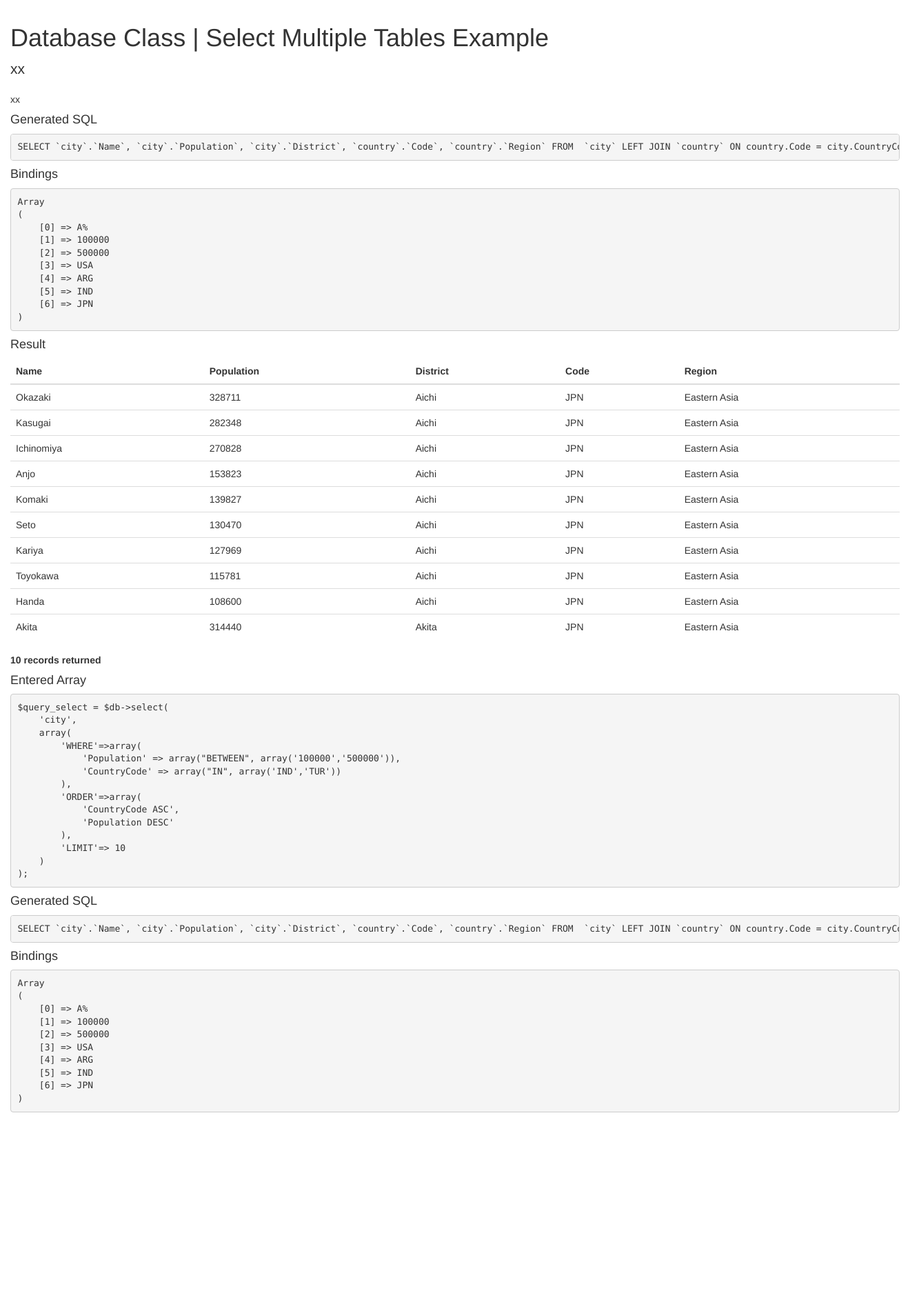
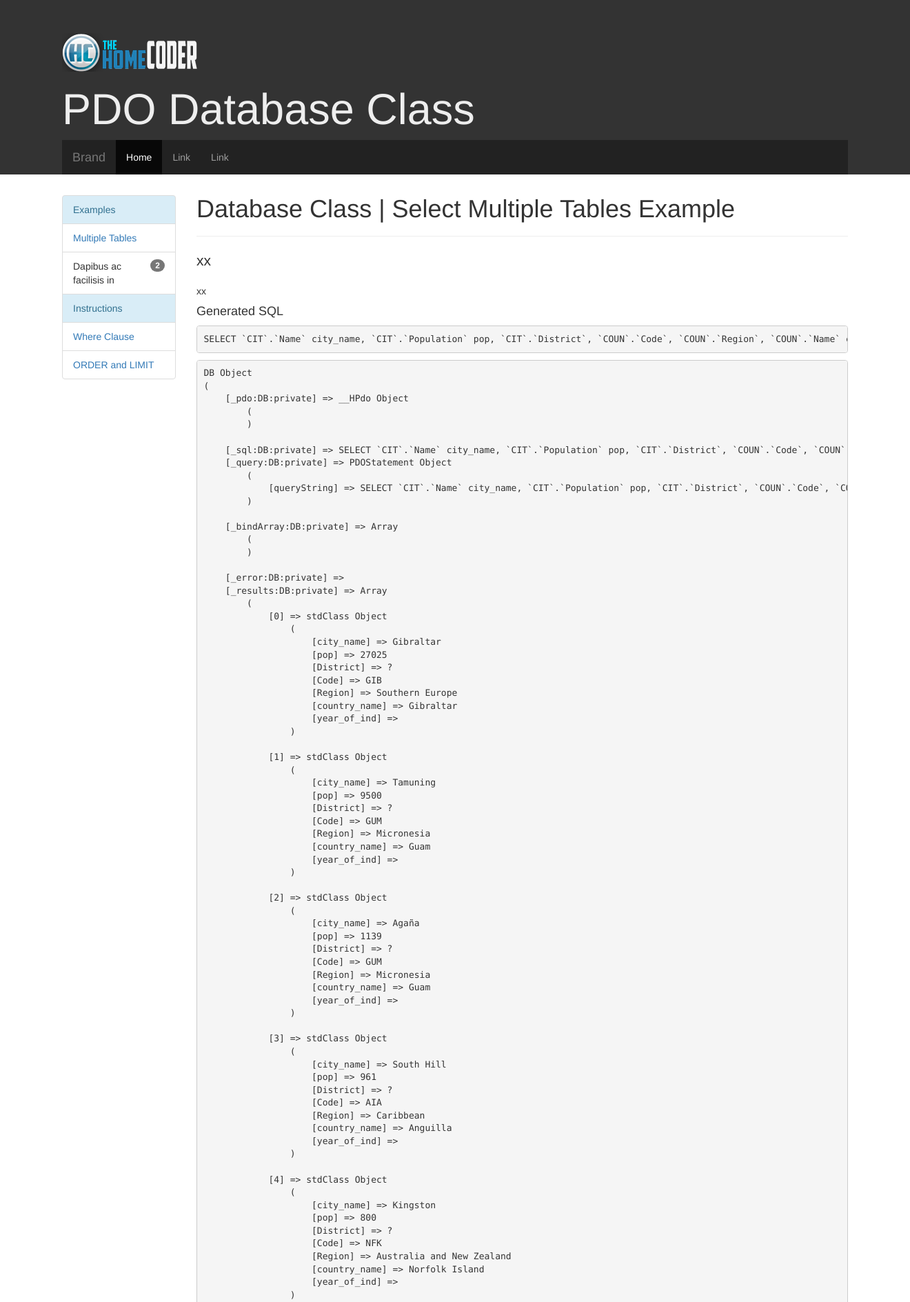
Before and after one commit to TheHomeCoder/PDO-MYSQL-Database-Class, a PHP site: page /example_multiple_tables.php in a window 1320 px wide; the page is wider, and only the part inside the window is pictured. Shown: the top 1888 px of that part at 69% size. Before the commit the page ends 1613 px from the top of that part, so only its background shows below. Run offline with PHP 8.4, Linux system fonts and the light colour scheme; data comes from the database, SQL or seed files in the repository; some libraries are stand-ins or nearby versions.

Commit message:
Template, Aliases, LIMIT array and new dics.
Added template for examples.
Added options to create aliases for tables and fields.
Started on improved documentation.
Switched LIMIT clause from two seperate keys into one array.
Added 'IS NULL' and 'IS NOT NULL' options to the WHERE clause. New
whereElementNull() function to accomodate this.
Added missing backticks around tables and fields in the SQL.
Added a print_r of the query to the showData() function.

```diff
--- a/example_multiple_tables.php
+++ b/example_multiple_tables.php
@@ -24,16 +24,41 @@
 
 <html lang="en">
 <head>
-    <meta charset="utf-8">
-
+    <?php include 'src/template/head.php'; ?>
     <title>Database Class | Select Multiple Tables Example</title>
-    <link rel="stylesheet" href="https://maxcdn.bootstrapcdn.com/bootstrap/3.3.7/css/bootstrap.min.css" integrity="sha384-BVYiiSIFeK1dGmJRAkycuHAHRg32OmUcww7on3RYdg4Va+PmSTsz/K68vbdEjh4u" crossorigin="anonymous">
-    <link rel="stylesheet" href="style.css">
 </head>
 
 <body>
 
-<h1>Database Class | Select Multiple Tables Example</h1>
+<div id="jumbo" class="jumbotron">
+    <div class="container">
+        <img src="homecoderstrip200.png">
+        <h1>
+          PDO Database Class
+        </h1>
+    </div>
+    <div class="row">
+        <div class="col-md-12">
+            <div class="container">
+                <?php include 'src/template/nav.php'; ?>
+            </div>
+        </div>
+    </div>
+</div>
+
+<div class="container">
+
+    <div class="row">
+        <div class="col-md-2">
+            <?php include 'src/template/left.php'; ?>
+        </div>
+        <div class="col-md1 col-md-10"">
+            <div class="page-header">
+                <h1>Database Class | Select Multiple Tables Example</h1>
+            </div>
+
+
+
 <p class="lead">
     xx
 </p>
@@ -50,24 +75,26 @@
 $query_select = $db->select(
     $tables = array(
         'city'=> array(
+            'alias' => 'CIT',
             'fields' => array (
                 'Name' => array (
-
+                    'alias' => 'city_name',
                 ),
                 'Population' => array (
-
+                    'alias' => 'pop',
                 ),
                 'District' => array (
 
                 ),
             ),
             'where' => array (
-                'District' => array("LIKE", 'A%'),
-                'Population' => array("BETWEEN", array('100000','500000'))
+                //'District' => array("LIKE", 'A%'),
+                //'Population' => array("BETWEEN", array('100000','500000'))
 
             )
         ),
         'country'=> array(
+            'alias' => 'COUN',
             'fields' => array (
                 'Code' => array (
 
@@ -75,15 +102,22 @@
                 'Region' => array (
 
                 ),
+                'Name' => array (
+                    'alias' => 'country_name',
+                ),
+                'IndepYear' => array (
+                    'alias' => 'year_of_ind',
+                ),
             ),
             'join' => array (
                 'join_type' => 'LEFT',
-                'foreign_table' => 'city',
+                'foreign_table' => 'CIT', // Mention alias or table
                 'foreign_key' => 'CountryCode',
                 'local_key' => 'Code',
             ),
             'where' => array (
-                'Code' => array("IN", array('USA','ARG','IND','JPN'))
+                //'Code' => array("IN", array('USA','ARG','IND','JPN')),
+                'IndepYear' => array("NULL")
 
             )
         ),
@@ -91,11 +125,10 @@
     ),
     $conditions = array(
         'ORDER'=>array(
-            array('city','District','ASC'),
-            array('city','Population','DESC')
+            array('CIT','District','ASC'),
+            array('CIT','Population','DESC')
         ),
-        'LIMIT'=> 10,
-        'START'=> 2
+        'LIMIT'=>array(10, 2)
     )
 );
 
@@ -269,5 +302,15 @@
 showData ($query_select); ?>
 
 
+        </div>
+      </div>
+      <script src="https://ajax.googleapis.com/ajax/libs/jquery/1.10.2/jquery.min.js">
+      </script>
+      <script src="https://netdna.bootstrapcdn.com/bootstrap/3.3.4/js/bootstrap.min.js">
+      </script>
+
+    </div>
+    <?php include 'src/template/footer.php'; ?>
+
 </body>
 </html>
--- a/src/classes/DB.php
+++ b/src/classes/DB.php
@@ -232,8 +232,9 @@
         // 'fields', 'where' and 'joins' arrays for the table.
         foreach ($tables as $key => $value) {
 
+
             // Set the table to $this->table as we will be using this in several nested functions
-            $this->table = $key;
+            $this->table = ($value['alias']) ? $value['alias'] : $key;
 
             // Create the required fields part of the SQL statement and add it to $this->show_fields
             $this->show_fields = $this->buildFields ($value['fields']);
@@ -263,11 +264,11 @@
         // Simply switch the $action variable for the correct type of action
         switch ($action) {
             case 'SELECT':
-                $data = ' FROM ';
+                $data = ' FROM';
                 break;
 
             case 'INSERT':
-                $data = 'INTO ';
+                $data = ' INTO';
                 break;
 
             case 'UPDATE':
@@ -275,11 +276,11 @@
                 break;
 
             case 'DELETE':
-                $data = 'FROM ';
+                $data = ' FROM';
                 break;
 
             default:
-                $data = ' FROM ';
+                $data = ' FROM';
                 break;
         } // End switch statement
 
@@ -313,8 +314,15 @@
             // arrays for that column such as 'alias' and 'count'
             foreach ($array as $key => $value) {
 
+               // print_r($value);
+
+                $this->alias = (isset($value['alias'])) ? ' ' . $value['alias'] : '';
+
+
+               // $this->table = ($value['alias']) ? $value['alias'] : $key;
+
                 // Create the `table`.`column` pair and add it to the $this->fields_output array
-                $this->fields_output[] .= '`'.$this->table.'`'.'.'.'`'.$key.'`';
+                $this->fields_output[] .= '`'.$this->table.'`'.'.'.'`'.$key.'`' . $this->alias;
 
             } // End foreach
 
@@ -375,13 +383,16 @@
 
             // Prepend the join type (LEFT, RIGHT etc) to the word 'JOIN'
 
+            $this->alias = ($value['alias']) ? $value['alias'] . ' ' : '';
+            $this->join_name = ($value['alias']) ? $value['alias']: $key;
+
             if(isset($value['join'])) {
                 $joinType = $value['join']['join_type'] . ' JOIN';
-                $joinOn = 'ON ' . $key.'.'.$value['join']['local_key'] . ' = ' . $value['join']['foreign_table'].'.'.$value['join']['foreign_key'];
+                $joinOn = 'ON `' . $this->join_name.'`.`'.$value['join']['local_key'] . '` = `' . $value['join']['foreign_table'].'`.`'.$value['join']['foreign_key'] .'`';
             } // if join
 
             // Wrap the table name ($key) with the join parts. The join parts will be empty strings if no join was set
-            $out .= $joinType.' `' . $key . '` '.$joinOn;
+            $out .= $joinType.' `' . $key . '` ' .$this->alias.$joinOn;
 
         } // foreach
 
@@ -438,6 +449,10 @@
 
                     case 'BETWEEN':
                         $this->where = $this->whereElementBetween ($key, $value);
+                        break;
+                    case 'NULL':
+                    case 'NOT NULL':
+                        $this->where = $this->whereElementNull ($key, $value);
                         break;
 
                     default:
@@ -521,10 +536,10 @@
             $this->_sql .= ' LIMIT ';
 
             // If a start position has been specified add it to the SQL statement followed by a comma
-            $this->_sql .= (array_key_exists("START",$conditions)) ? $conditions['START'].',' : '';
+            $this->_sql .= (isset($conditions['LIMIT'][1])) ? $conditions['LIMIT'][1].',' : '';
 
             // Add the limit number to the SQL statement
-            $this->_sql .= $conditions['LIMIT'];
+            $this->_sql .= $conditions['LIMIT'][0];
 
          }
     } // limitClause ()
@@ -549,6 +564,10 @@
 
         whereElementIn()
         Used by BETWEEN
+        Example : `id` BETWEEN ? AND ?
+
+        whereElementNull()
+        Used by IS NULL, IS NOT NULL
         Example : `id` BETWEEN ? AND ?
     */
 
@@ -585,6 +604,13 @@
         return '`'.$this->table.'`'.'.'.'`'.$key .'`' . ' ' . $value[0].  ' ? AND ?';
 
     } // whereElementBetween ()
+
+    private function whereElementNull ($key, $value) {
+
+        // It does not appear possible to bind IS NULL and IS NOT NULL so add them as they are
+
+        return '`'.$this->table.'`'.'.'.'`'.$key .'`'. ' IS ' .$value[0];
+    } // whereElementStandard ()
 
 
 
--- a/src/functions/global.php
+++ b/src/functions/global.php
@@ -28,6 +28,10 @@
 
     echo $qry->sql();
     echo '</pre>';
+    echo '<pre>';
+
+    echo print_r($qry);
+    echo '</pre>';
     if($qry->bindValue ()) {
         echo '<h4>Bindings</h4>';
         echo '<pre>';
--- /dev/null
+++ b/src/template/footer.php
@@ -0,0 +1,10 @@
+<div class="row footer">
+        <div class="container">
+          <h3>
+            Span 4
+          </h3>
+          <p>
+            Content
+          </p>
+        </div>
+      </div>
--- /dev/null
+++ b/src/template/head.php
@@ -0,0 +1,13 @@
+<meta charset="utf-8">
+
+<meta name="viewport" content="width=device-width, initial-scale=1.0">
+
+<meta name="description" content="">
+
+<meta name="author" content="">
+
+
+
+<link rel="stylesheet" href="https://maxcdn.bootstrapcdn.com/bootstrap/3.3.7/css/bootstrap.min.css" integrity="sha384-BVYiiSIFeK1dGmJRAkycuHAHRg32OmUcww7on3RYdg4Va+PmSTsz/K68vbdEjh4u" crossorigin="anonymous">
+
+<link rel="stylesheet" href="style.css">
--- /dev/null
+++ b/src/template/left.php
@@ -0,0 +1,22 @@
+
+<ul class="list-group">
+    <li class="list-group-item list-group-item-info">
+        Examples
+    </li>
+    <li class="list-group-item">
+        <a href="example_multiple_tables.php">Multiple Tables</a>
+    </li>
+    <li class="list-group-item">
+        <span class="badge">2</span>
+        Dapibus ac facilisis in
+    </li>
+    <li class="list-group-item list-group-item-info">
+        Instructions
+    </li>
+    <li class="list-group-item">
+        <a href="info_where_clause.php">Where Clause</a>
+    </li>
+    <li class="list-group-item">
+        <a href="info_order_limit.php">ORDER and LIMIT</a>
+    </li>
+</ul>
--- /dev/null
+++ b/src/template/nav.php
@@ -0,0 +1,18 @@
+<nav class="navbar navbar-default" role="navigation">
+  <div class="navbar-header">
+    <a class="navbar-brand" href="#">Brand</a>
+  </div>
+  <div class="collapse navbar-collapse navbar-ex1-collapse navbar-inverse">
+    <ul class="nav navbar-nav">
+      <li class="active">
+        <a href="index.php">Home</a>
+      </li>
+      <li>
+        <a href="#">Link</a>
+      </li>
+      <li>
+        <a href="#">Link</a>
+      </li>
+    </ul>
+  </div>
+</nav>
--- a/style.css
+++ b/style.css
@@ -5,5 +5,41 @@
 **
 **------------------------------------------------------------------------------ */
 body {
-    padding: 15px;
+
 }
+
+.navbar {
+    margin-bottom: 0px;
+    border-width: 0px;
+}
+
+@media screen and (min-width: 768px) {
+    .jumbotron {
+        padding-bottom: 0px;
+    }
+}
+
+.footer {
+    background-color: #222222;
+    color: #b1afaf;
+    margin-top: 25px;
+}
+
+#jumbo {
+    background-color: #333;
+    color: #eee;
+}
+#jumbo p {
+    font-size: 16px;
+}
+#try-header {
+    margin: 30px 0px;
+}
+#try-more {
+    margin: 30px 0px;
+    font-style: italic;
+}
+
+.page-header, .page-header h1 {
+    margin-top: 0;
+}
```
Also changed, not shown: index.php (+46 -8 lines), info_order_limit.php (added, +113 -0 lines), info_where_clause.php (added, +74 -0 lines), template.php (added, +74 -0 lines).
